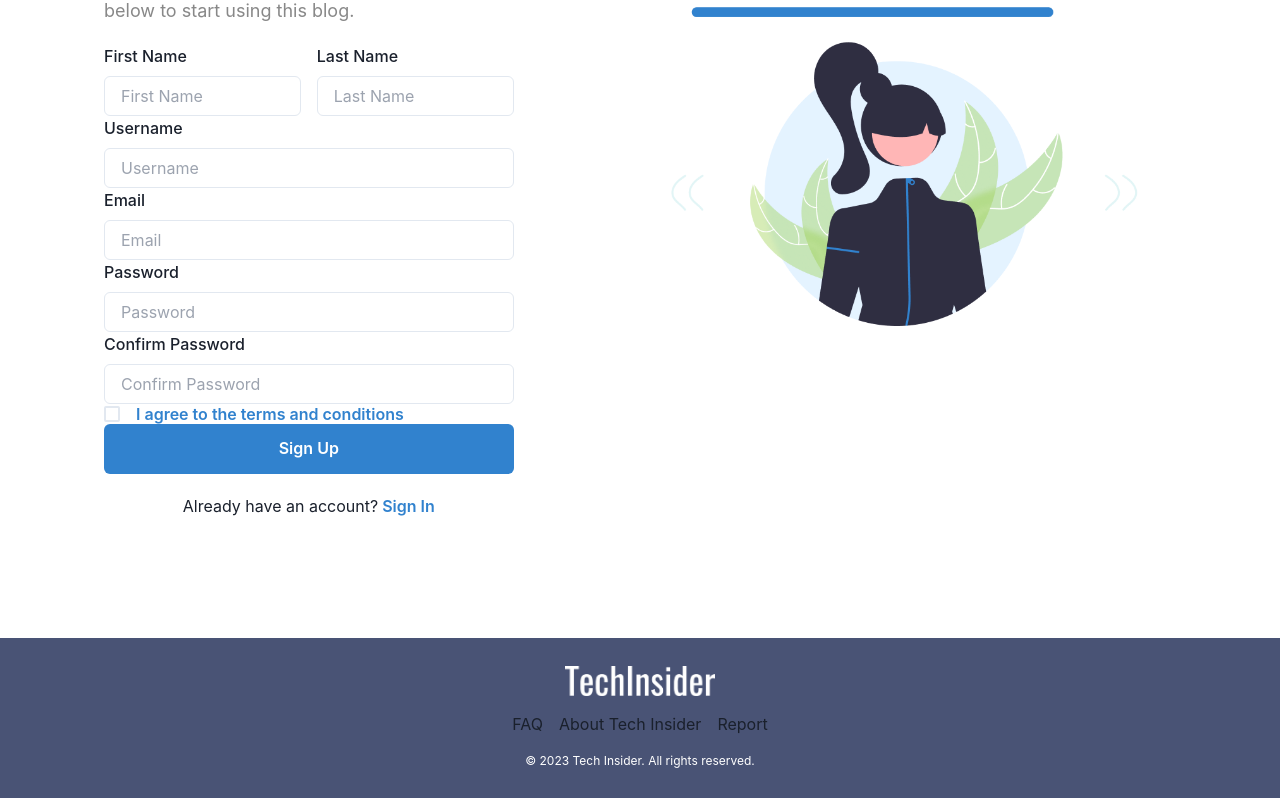
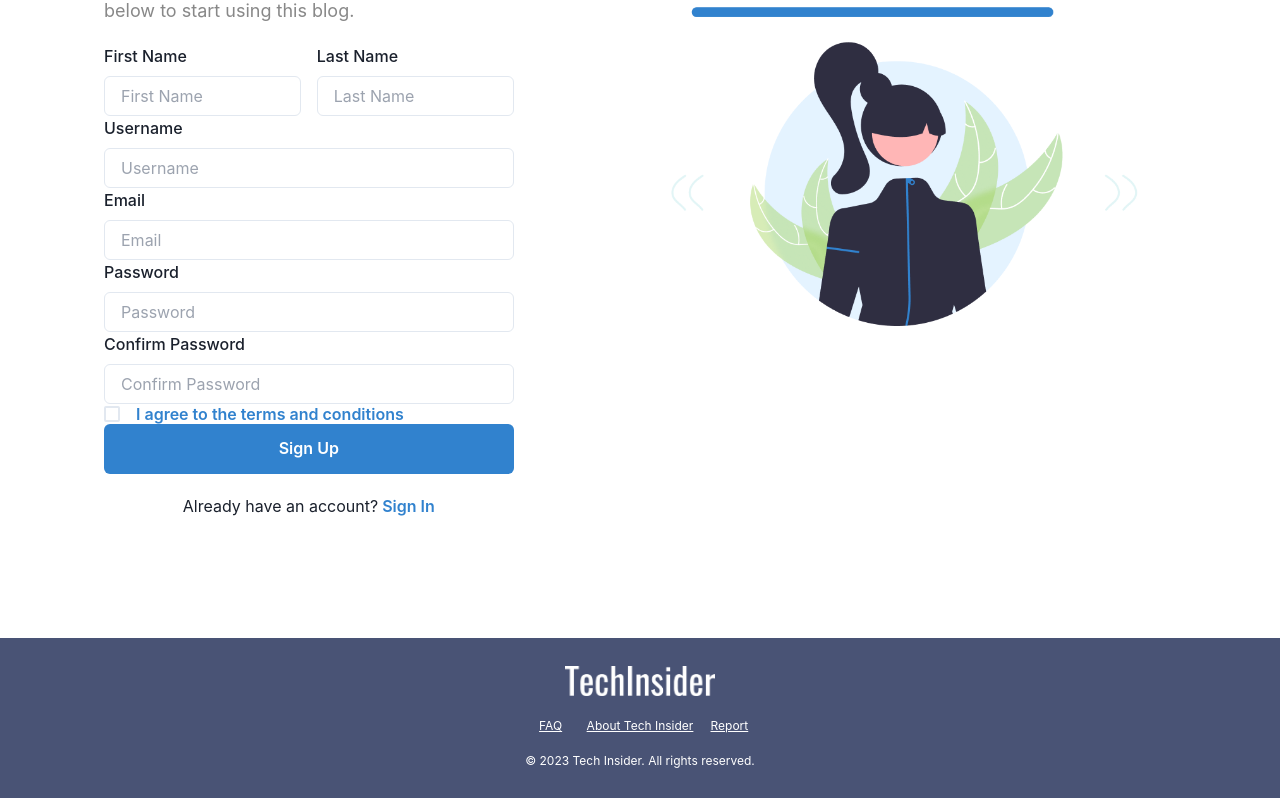
Before and after one commit to TaksaWibawa/tech-insider, a React (Vite) app: page /register in a window 1280 px wide. Shown: the part 269-1067 px from the top of the page. Built offline with nearby package versions, Linux system fonts and the light colour scheme.

Commit message:
fix(unnecessary-styling): fix footer styling

```diff
--- a/src/components/footer/index.jsx
+++ b/src/components/footer/index.jsx
@@ -1,4 +1,4 @@
-import { HStack, Text, VStack } from "@chakra-ui/react";
+import { Button, HStack, Text, VStack } from "@chakra-ui/react";
 import { WhiteImage } from "../icons";
 import { NavLink } from "react-router-dom";
 
@@ -32,7 +32,10 @@ export function Footer() {
 				{links.map((link) => (
 					<NavLink
 						key={link.text}
-						href={link.href}
+						to={link.href}
+					>
+						<Button
+							variant={"link"}
 							color={"white"}
 							fontSize={"xs"}
 							fontWeight={"normal"}
@@ -42,6 +45,7 @@ export function Footer() {
 							}}
 						>
 							{link.text}
+						</Button>
 					</NavLink>
 				))}
 			</HStack>
```
Lines whose indentation alone changed are shown as unchanged.
